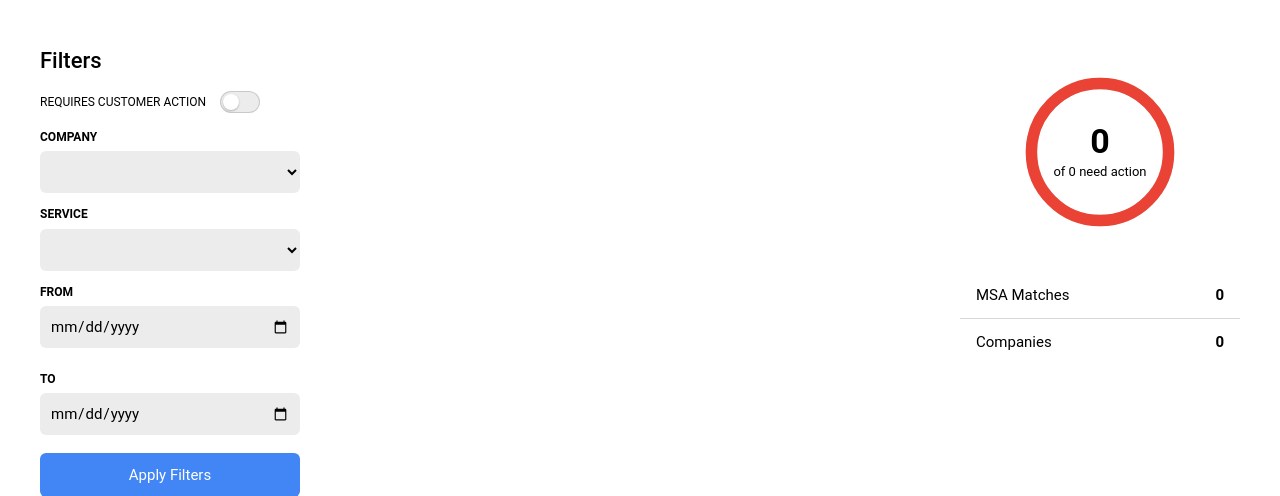
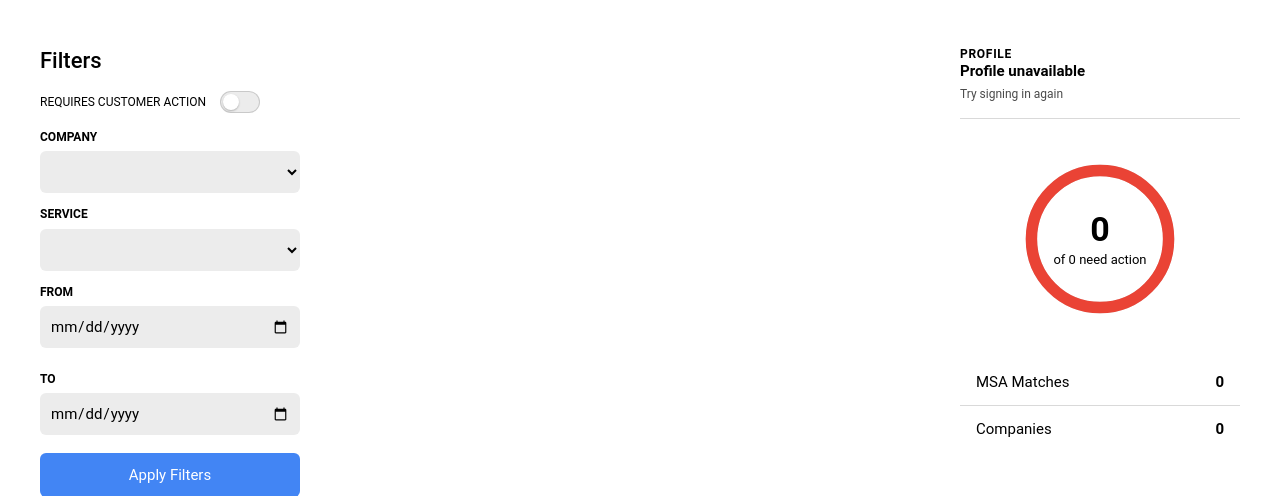
Before and after one commit to Alexz3221/MSAi-Manager, a Python web app: template services/web/templates/index.html in a window 1280 px wide. Shown: the part 118-614 px from the top of the page. Run offline with Jinja, Linux system fonts and the light colour scheme; the template is opened without the code that fills it, so the values that code supplies are empty; some web fonts are replaced.

Commit message:
Show signed-in profile on feed

```diff
--- a/services/web/static/john.js
+++ b/services/web/static/john.js
@@ -6,6 +6,8 @@
     const noticeCount = document.querySelector("#notice-count");
     const companyCount = document.querySelector("#company-count");
     const actionCount = document.querySelector("#action-count");
+    const profileEmail = document.querySelector("#profile-email");
+    const profileOrg = document.querySelector("#profile-org");
     const toolTabs = document.querySelectorAll("[data-tool-target]");
     const johnForm = document.querySelector("#john-form");
     const johnMessage = document.querySelector("#john-message");
@@ -40,6 +42,26 @@
 
     function option(value, label) {
       return `<option value="${escapeHtml(value)}">${escapeHtml(label)}</option>`;
+    }
+
+    async function loadProfile() {
+      if (!profileEmail || !profileOrg) return;
+      try {
+        const response = await fetch("/api/me");
+        const payload = await response.json();
+        if (!response.ok) throw new Error(payload.error || "Profile unavailable.");
+        profileEmail.textContent = payload.username || payload.email || "Unknown user";
+        if (payload.organization && payload.organization.name) {
+          profileOrg.textContent = payload.organization.name;
+        } else if (payload.role === "internal") {
+          profileOrg.textContent = "Internal access";
+        } else {
+          profileOrg.textContent = "No matched organization";
+        }
+      } catch (error) {
+        profileEmail.textContent = "Profile unavailable";
+        profileOrg.textContent = "Try signing in again";
+      }
     }
 
     function selectTool(targetId) {
@@ -235,4 +257,5 @@
       });
     });
 
+    loadProfile();
     loadFilters().then(loadFeed);
--- a/services/web/static/styles.css
+++ b/services/web/static/styles.css
@@ -305,6 +305,27 @@
       gap: 16px;
     }
 
+    .profile-panel {
+      border-bottom: 1px solid var(--grey);
+      padding: 0 0 16px;
+    }
+
+    .profile-name {
+      display: block;
+      font-size: 15px;
+      line-height: 1.25;
+      overflow-wrap: anywhere;
+    }
+
+    .profile-org {
+      color: #4a4a4a;
+      display: block;
+      font-size: 12px;
+      line-height: 1.35;
+      margin-top: 6px;
+      overflow-wrap: anywhere;
+    }
+
     .ring-card {
       background: transparent;
       border-radius: 8px;
--- a/services/web/templates/index.html
+++ b/services/web/templates/index.html
@@ -64,6 +64,12 @@
         <div class="feed" id="feed"></div>
       </section>
       <aside class="panel stats-panel">
+        <div class="profile-panel" aria-live="polite">
+          <span class="eyebrow">Profile</span>
+          <strong class="profile-name" id="profile-email">Loading...</strong>
+          <span class="profile-org" id="profile-org">Matching organization...</span>
+        </div>
+
         <div class="ring-card">
           <div class="ring-wrap">
             <svg class="ring" viewBox="0 0 140 140">
```
Also changed, not shown: services/web/app.py (+21 -0 lines), tests/test_request_logging.py (+38 -0 lines).
